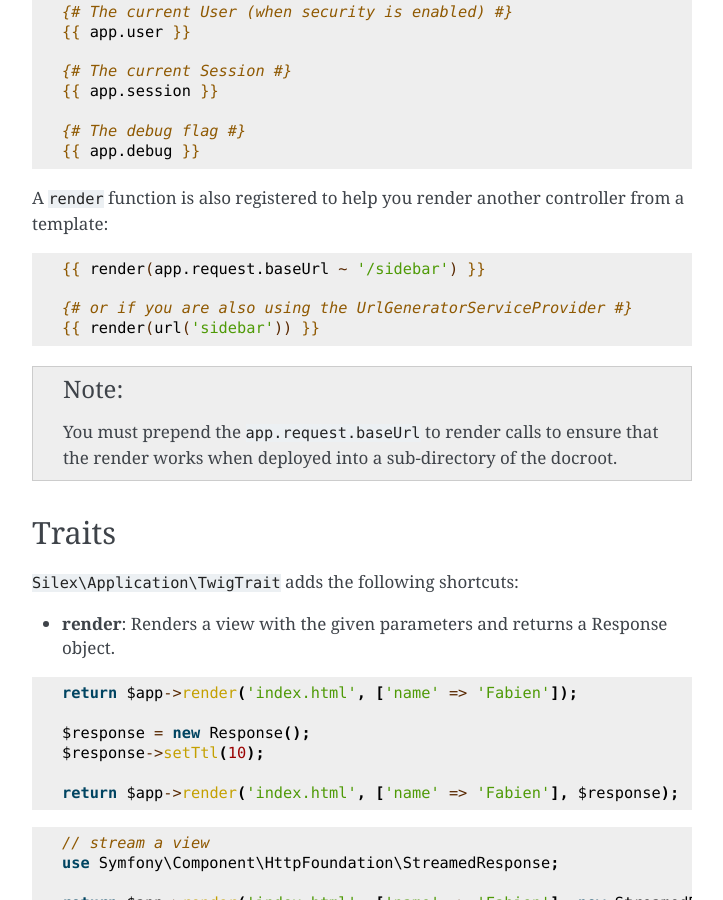
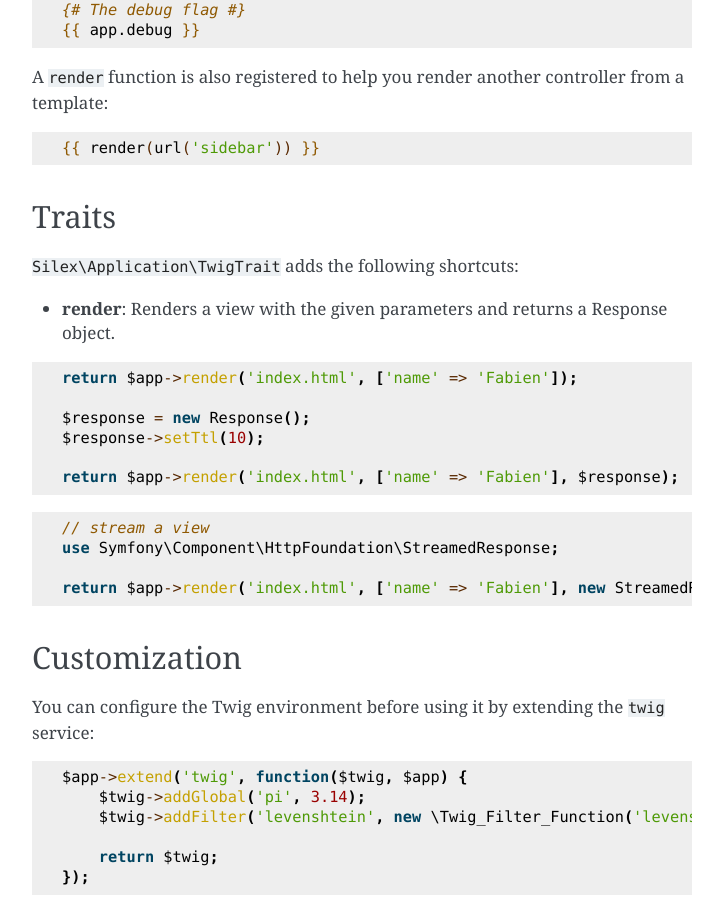
Before and after one commit to silexphp/Silex, a Sphinx documentation site: the page built from doc/providers/twig.rst, in a window 1280 px wide and 900 px high, scrolled down 2258 px. Shown: the whole window, without its empty margins (388-1111 px from the left). Built offline with Sphinx 7.4.7, drawn with Linux system fonts in a browser that asks for light colours; pages that are not in the unit, such as notebooks, are missing from menus; some of the changed text lies outside the part shown.

Commit message:
fixed docs

```diff
--- a/doc/providers/twig.rst
+++ b/doc/providers/twig.rst
@@ -74,13 +74,6 @@
 
 * Access to the ``absolute_url()`` and ``relative_path()`` Twig functions.
 
-* **UrlGeneratorServiceProvider**: If you are using the
-  ``UrlGeneratorServiceProvider``, you will have access to the ``path()`` and
-  ``url()`` functions. You can find more information in the `Symfony Routing
-  documentation
-  <http://symfony.com/doc/current/book/routing.html#generating-urls-from-a-template>`_.
->>>>>>> pull/1220
-
 * **TranslationServiceProvider**: If you are using the
   ``TranslationServiceProvider``, you will get the ``trans()`` and
   ``transchoice()`` functions for translation in Twig templates. You can find
@@ -134,15 +127,7 @@
 
 .. code-block:: jinja
 
-    {{ render(app.request.baseUrl ~ '/sidebar') }}
-
-    {# or if you are also using the UrlGeneratorServiceProvider #}
     {{ render(url('sidebar')) }}
-
-.. note::
-
-    You must prepend the ``app.request.baseUrl`` to render calls to ensure
-    that the render works when deployed into a sub-directory of the docroot.
 
 Traits
 ------
```
